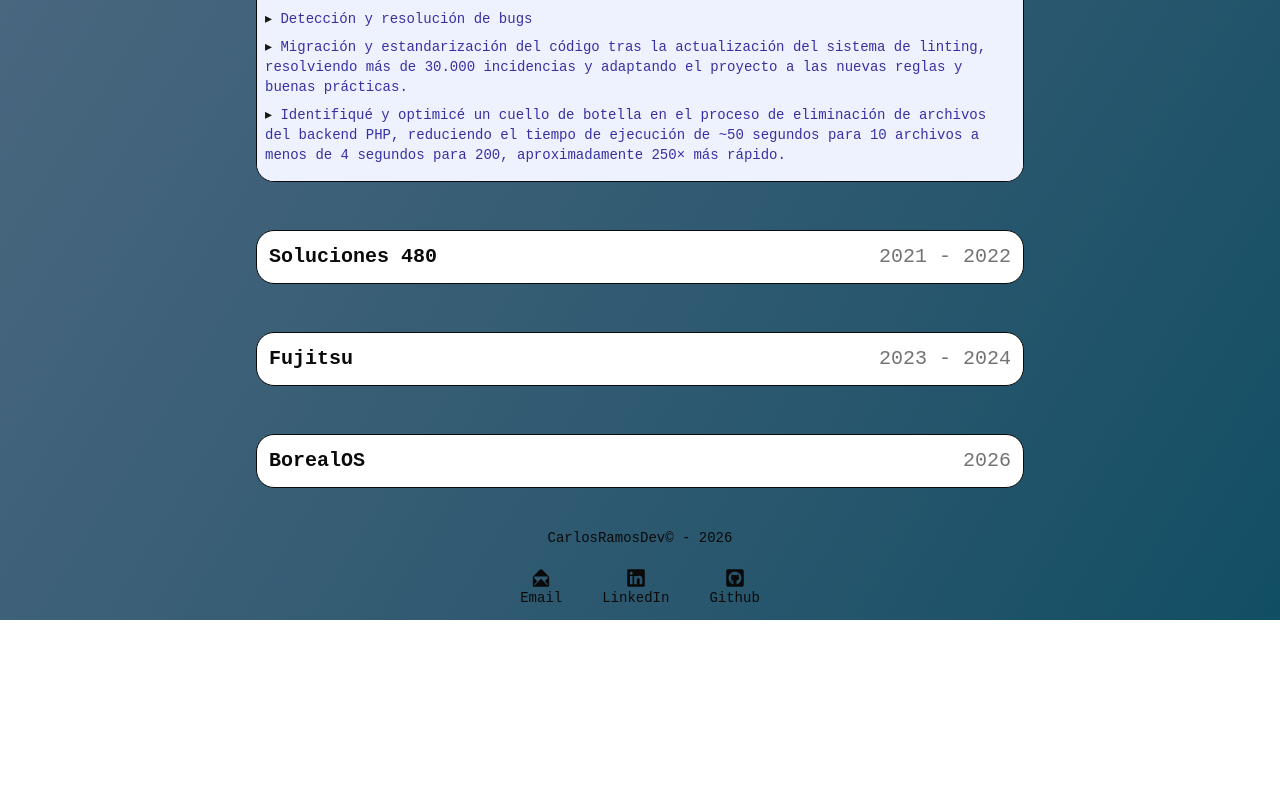
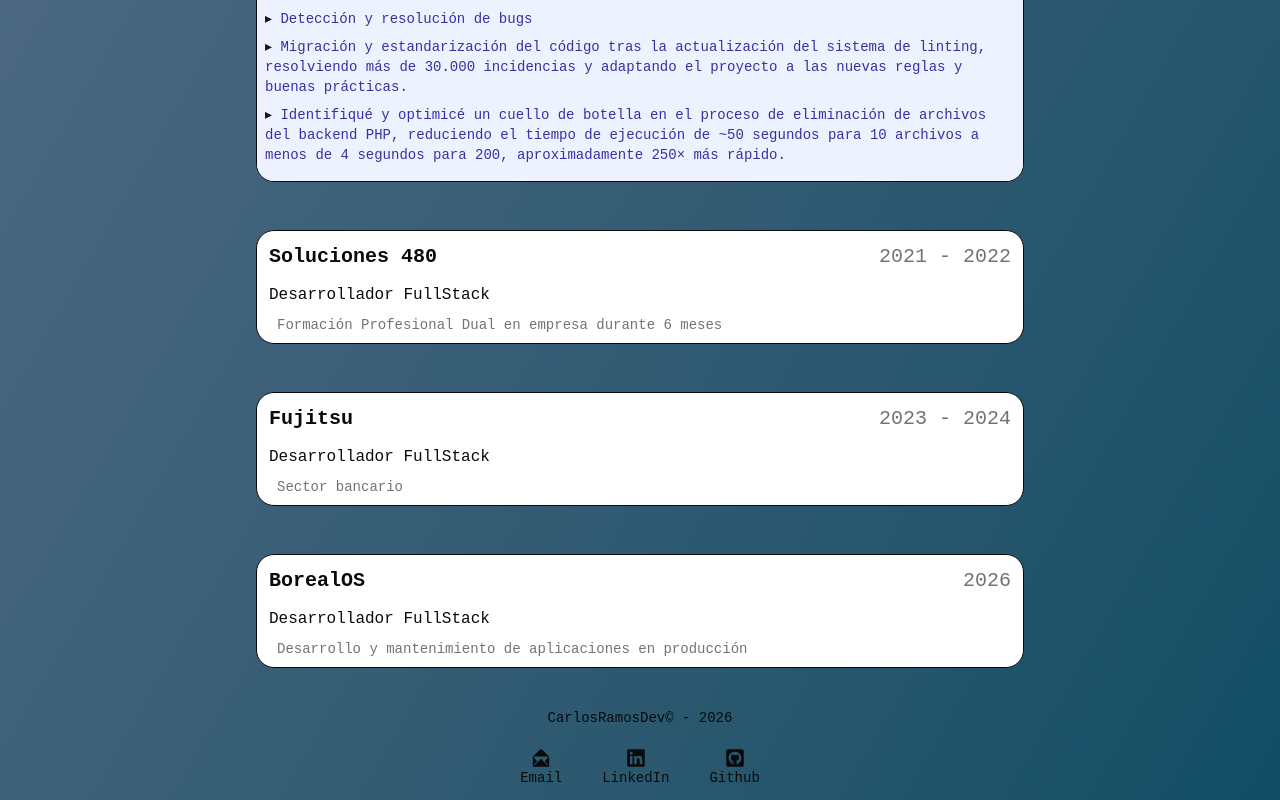
Before and after one commit to CarlosRamosDeveloper/portfolio, a React (Vite) app: page /experience in a window 1280 px wide. Shown: the part 1426-2226 px from the top of the page. Before the commit the page ends 2046 px from the top, so only its background shows below. Built offline with nearby package versions, Linux system fonts and the light colour scheme.

Commit message:
implemented job card title subsection

```diff
--- a/src/portfolio/pages/components/BackgroundCard.tsx
+++ b/src/portfolio/pages/components/BackgroundCard.tsx
@@ -1,5 +1,9 @@
 import type { Education, JobExperience } from '@/interfaces';
 import { DateLabel } from './DateLabel';
+import {
+  ExperienceSubtitle,
+  ExperienceWorkingPositionText,
+} from '../experience/components';
 
 export type Background =
   | { type: 'job'; data: JobExperience }
@@ -23,9 +27,15 @@ export const BackgroundCard = ({ experience }: Props) => {
           {type === 'job' && data.company}
         </div>
         <DateLabel start={data.startYear} end={data.endYear} />
-        {/* education: Titulo // job: Empresa */}
-        {/* Date label */}
       </div>
+      {type === 'job' && (
+        <>
+          <ExperienceWorkingPositionText
+            workingPosition={data.workingPosition}
+          />
+          <ExperienceSubtitle text={data.subtitle} />
+        </>
+      )}
       {/* job: working possition */}
       {/* job: experience subtitle */}
       <div className="flex flex-1 justify-between">
```
